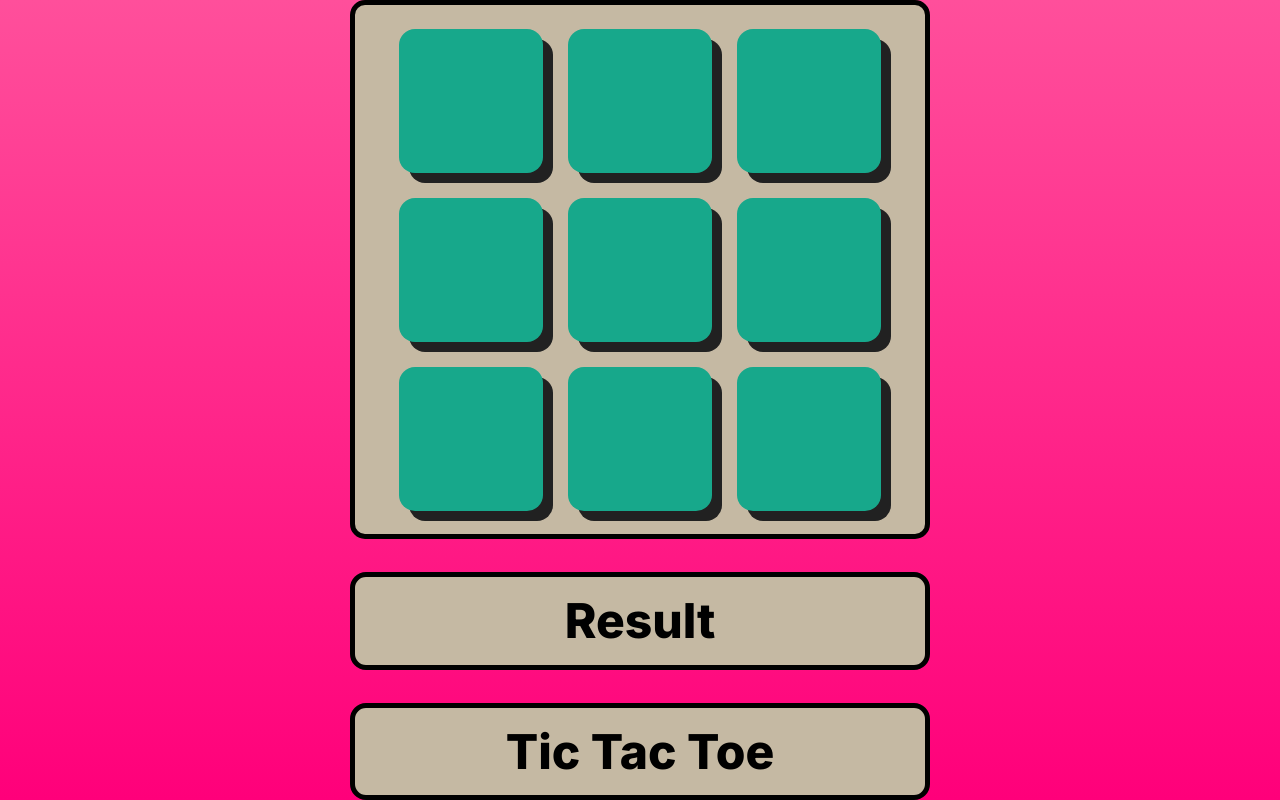
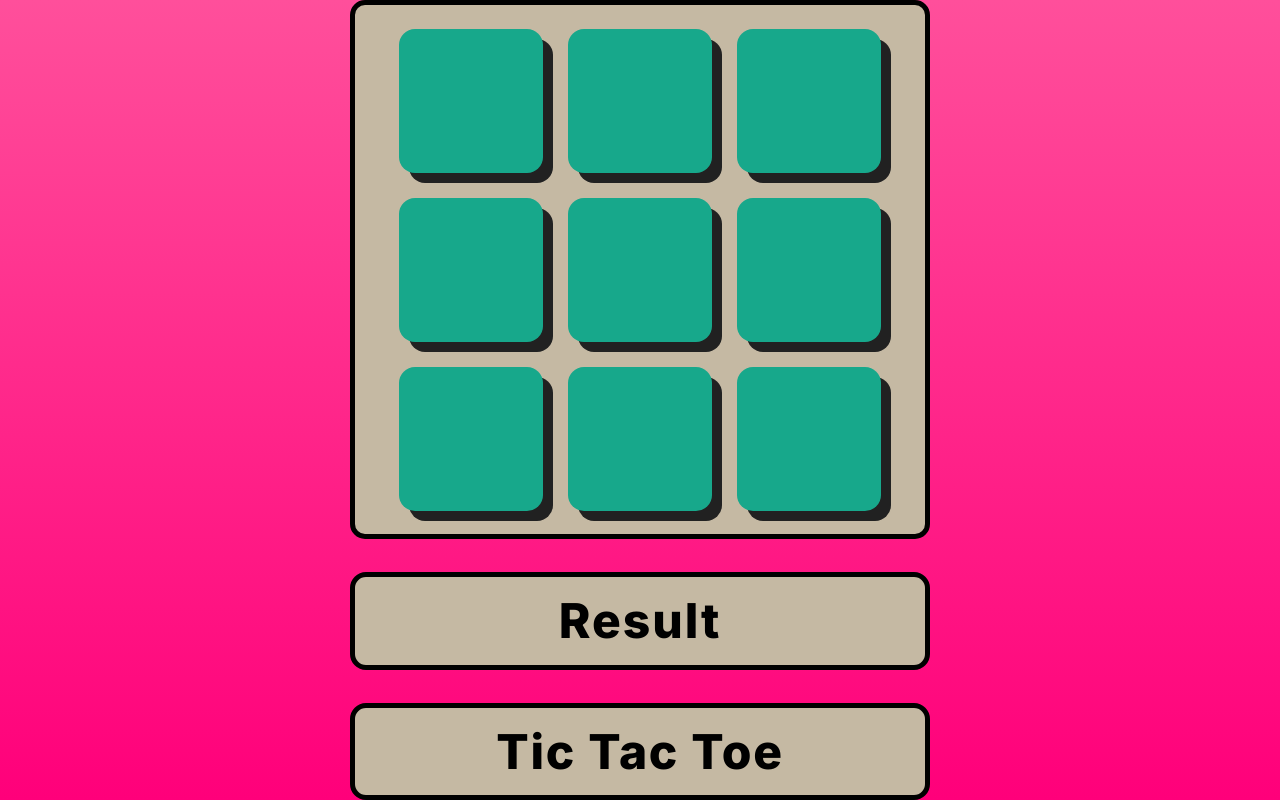
Before and after one commit to yakubova6/tic-tac-toe, a plain HTML site: page index.html in a window 1280 px wide. Drawn offline with Linux system fonts and the light colour scheme.

Commit message:
added letter-spacing to buttons

```diff
--- a/css/styles.css
+++ b/css/styles.css
@@ -78,6 +78,7 @@ body {
     border-radius: 16px;
     border: 5px solid var(--color-border);
     background-color: var(--color-background-section);
+    text-align: center;
 }
 
 .grid__cell,
@@ -85,3 +86,11 @@ body {
     padding: 0;
     margin: 0;
 }
+
+.button_type_result {
+    letter-spacing: 2px;
+}
+
+.button_type_restart {
+    letter-spacing: 1.7px;
+}
```
